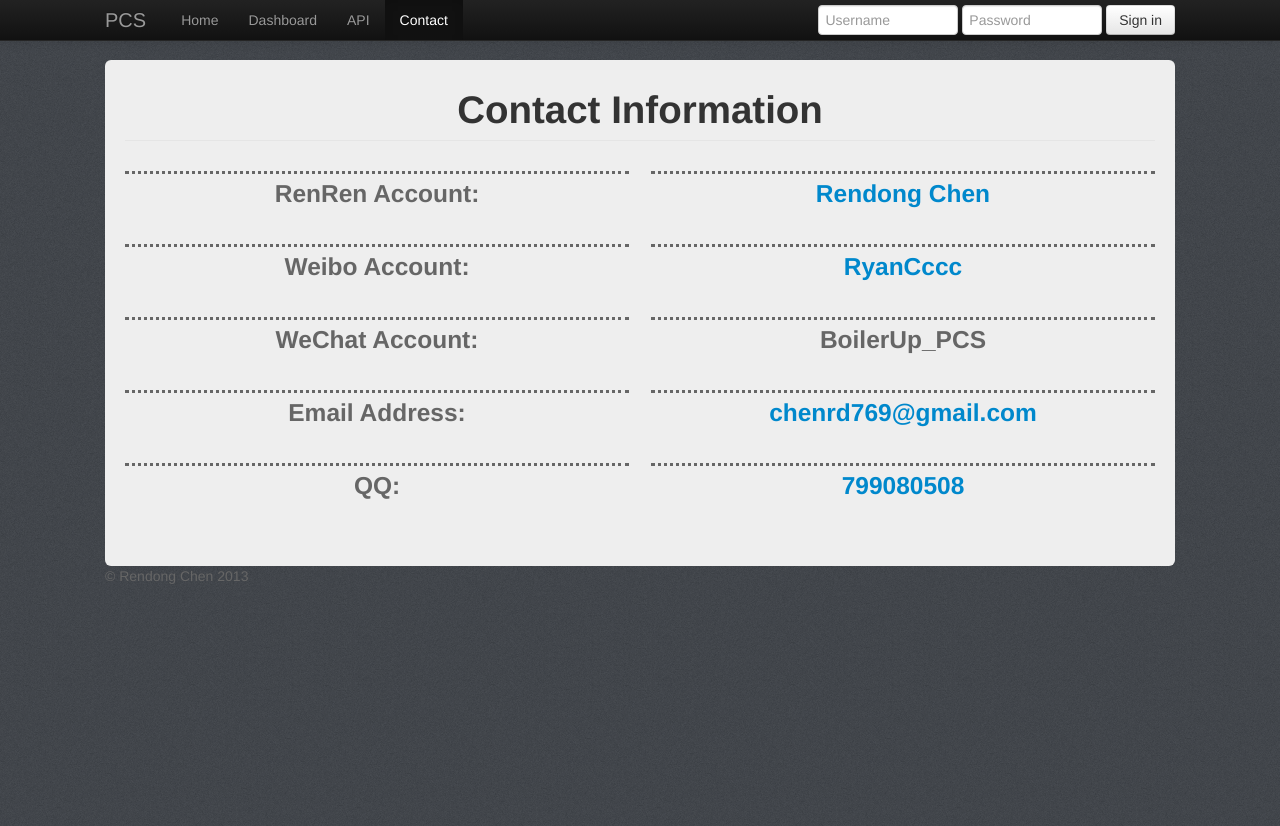
After one commit to RyanCccc/PurdueCourseSeats, a Django app: page /contact/ in a window 1280 px wide. The commit adds this page. Shown: the top 826 px of the page. Run offline with Django 3.2, Linux system fonts and the light colour scheme; parts of the project's set-up code (start-up, migrations or seed data) failed here and were passed over; some libraries are stand-ins or nearby versions.

Commit message:
Added contact page

```diff
--- a/PCS/urls.py
+++ b/PCS/urls.py
@@ -22,4 +22,5 @@ urlpatterns = patterns('',
     url(r'^weixin/', include('weixin.urls')),
     url(r'^not_completed$', views.not_completed, name='not_completed'),
     url(r'^api/$', views.api, name='api'),
+    url(r'^contact/$', views.contact, name='contact'),
 )
--- a/PCS/views.py
+++ b/PCS/views.py
@@ -12,3 +12,7 @@ def api(request):
 def not_completed(request):
     context = None
     return render(request, 'notcompleted.html', context)
+
+def contact(request):
+    context = None
+    return render(request, 'contact.html', context)
--- /dev/null
+++ b/static/css/contact.css
@@ -0,0 +1,8 @@
+.info-bloc {
+    text-align: center;
+}
+
+.info-label {
+    margin-bottom: 30px;
+    border-top-style: dotted;
+}
--- a/templates/base.html
+++ b/templates/base.html
@@ -53,6 +53,7 @@
                 <li {% block active_home%}{% endblock %}><a href="{% url 'home' %}">Home</a></li>
                 <li {% block active_dashboard%}{% endblock %}><a href="{% url 'user_mode_dashboard' %}">Dashboard</a></li>
               <li {% block active_api%}{% endblock %}><a href="{% url 'api' %}">API</a></li>
+              <!--
               <li class="dropdown">
                 <a href= "#" class="dropdown-toggle" data-toggle="dropdown">MultiPlatform<b class="caret"></b></a>
                 <ul class="dropdown-menu">
@@ -62,7 +63,8 @@
                 </ul>
               </li>
               <li {% block active_about%}{% endblock %}><a href="{% url 'not_completed' %}">About</a></li>
-              <li {% block active_contact%}{% endblock %}><a href="{% url 'not_completed' %}">Contact</a></li>
+              -->
+              <li {% block active_contact%}{% endblock %}><a href="{% url 'contact' %}">Contact</a></li>
             </ul>
 
             {% if not request.user.is_authenticated %}
--- /dev/null
+++ b/templates/contact.html
@@ -0,0 +1,32 @@
+{% extends "base.html" %}
+{% load staticfiles %}
+
+{% block css %}
+    <link href="{% static "css/contact.css" %}" rel="stylesheet">
+{% endblock %}
+
+{% block active_contact %}class="active"{% endblock %}
+
+{% block content %}
+<div class="unit">
+    <legend><h1 class="pull-center">
+            Contact Information
+    </h1></legend>
+    <div class="row-fluid">
+        <div class="span6 info-bloc">
+            <h3 class="info-label">RenRen Account:</h3>
+            <h3 class="info-label">Weibo Account:</h3>
+            <h3 class="info-label">WeChat Account:</h3>
+            <h3 class="info-label">Email Address:</h3>
+            <h3 class="info-label">QQ:</h3>
+        </div>
+        <div class="span6 info-bloc">
+            <h3 class="info-label"><a href="http://www.renren.com/247605993">Rendong Chen</a></h3>
+            <h3 class="info-label"><a href="http://weibo.com/u/2234534512">RyanCccc</a></h3>
+            <h3 class="info-label">BoilerUp_PCS</h3>
+            <h3 class="info-label"><a href="mailto:chenrd769@gmail.com">chenrd769@gmail.com</a></h3>
+            <h3 class="info-label"><a href="http://wpa.qq.com/msgrd?V=0&amp;Uin=799080508&amp;Site=http://purdue-class.chenrendong.com/contact/&amp;Menu=yes" target="_blank">799080508</a></h3>
+        </div>
+    </div>
+</div>
+{% endblock %}
```
Also changed, not shown: templates/about.html (added, +21 -0 lines).
